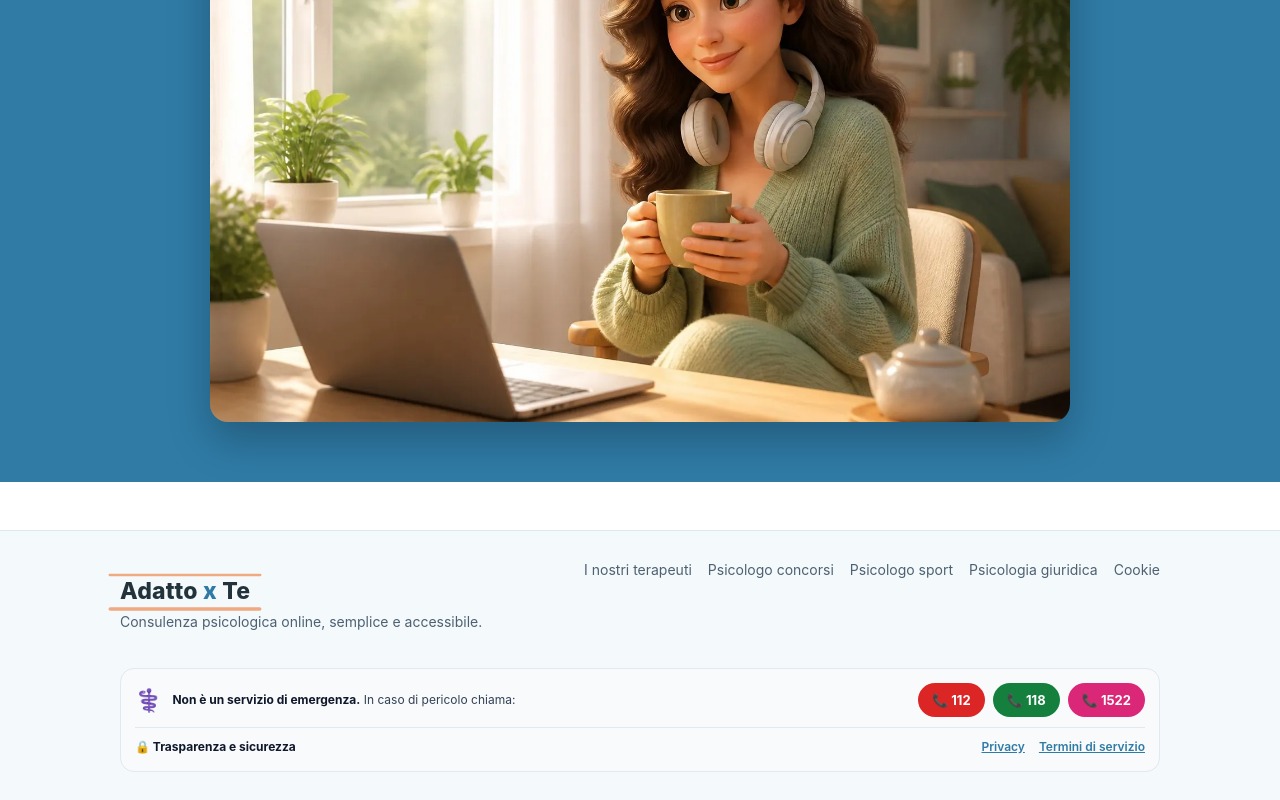
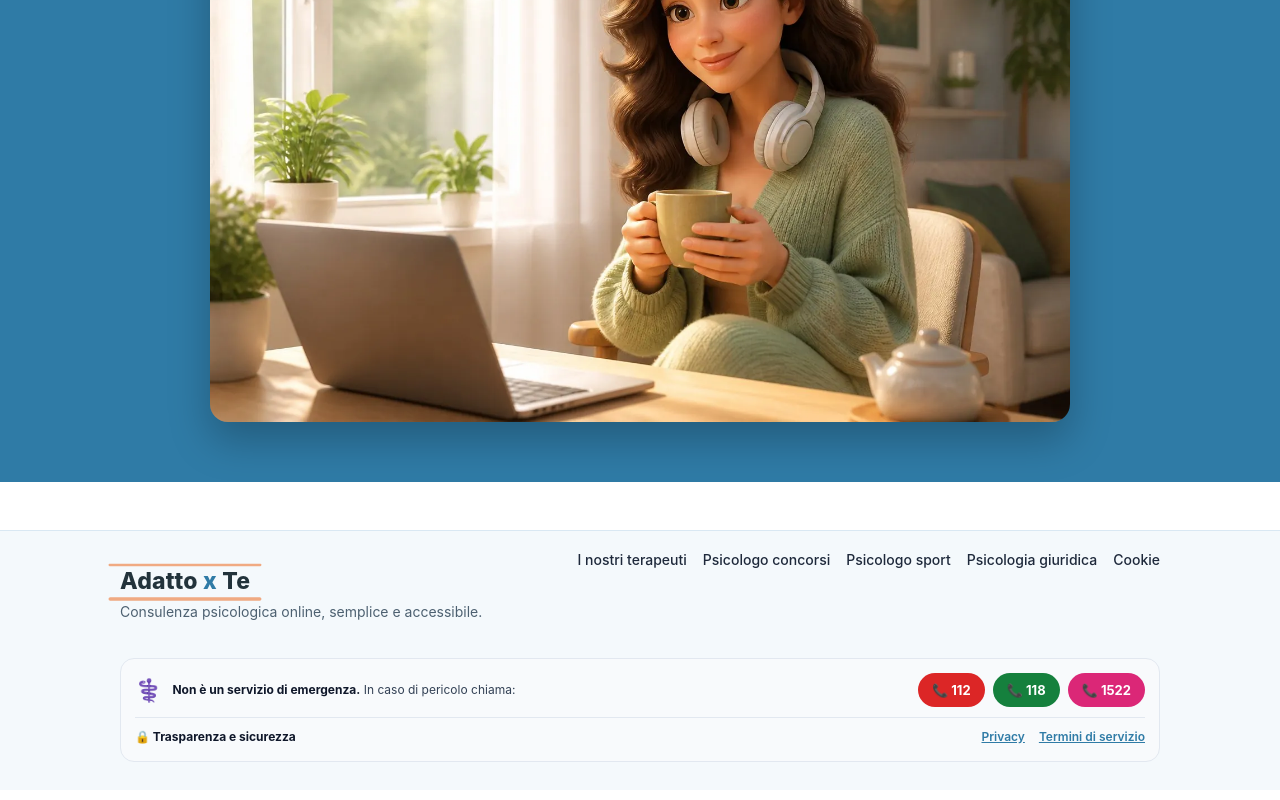
Before and after one commit to antonio-durso/adattoxte, a React (Vite) app in the folder frontend/: page / in a window 1280 px wide. Shown: the part 6206-7006 px from the top of the page. Built offline with nearby package versions, Linux system fonts and the light colour scheme; no server answers.

Commit message:
Footer: logo piu su e allineato, cliccabile e animato; link in nero

```diff
--- a/frontend/src/components/Footer.jsx
+++ b/frontend/src/components/Footer.jsx
@@ -8,9 +8,11 @@ export default function Footer() {
     <footer className="footer">
       <div className="container footer-inner">
         <div>
-          <div style={{ transform: 'scale(1.15)', transformOrigin: 'left center' }}>
-            <Logo />
-          </div>
+          <Link to="/" className="footer-logo" aria-label="Adatto x Te — torna alla home">
+            <span style={{ display: 'inline-block', transform: 'scale(1.15)', transformOrigin: 'left center' }}>
+              <Logo />
+            </span>
+          </Link>
           <p>{t('footer.tagline')}</p>
         </div>
         <div className="footer-links">
--- a/frontend/src/styles.css
+++ b/frontend/src/styles.css
@@ -424,10 +424,14 @@ a.card:hover { text-decoration: none; transform: translateY(-2px); box-shadow: 0
 
 /* ===== Footer & legal ===== */
 .footer { border-top: 1px solid var(--border); background: var(--bg-soft); margin-top: 48px; }
-.footer-inner { display: flex; justify-content: space-between; gap: 20px; padding-top: 28px; padding-bottom: 28px; flex-wrap: wrap; }
+.footer-inner { display: flex; justify-content: space-between; align-items: flex-start; gap: 20px; padding-top: 18px; padding-bottom: 28px; flex-wrap: wrap; }
 .footer p { color: var(--text-muted); font-size: 14px; margin: 4px 0 0; }
 .footer-links { display: flex; gap: 16px; flex-wrap: wrap; }
-.footer-links a { color: var(--text-muted); font-size: 14px; }
+.footer-links a { color: #1e293b; font-size: 14px; font-weight: 500; }
+.footer-links a:hover { color: var(--primary); text-decoration: underline; }
+/* Logo interattivo: cliccabile e animato (leggero movimento al passaggio) */
+.footer-logo { display: inline-block; transition: transform 0.35s cubic-bezier(0.2, 0.8, 0.3, 1.2); }
+.footer-logo:hover { transform: scale(1.08) rotate(-2deg); }
 .legal { max-width: 760px; }
 .legal h2 { text-align: left; font-size: 19px; margin-top: 28px; }
 
```
